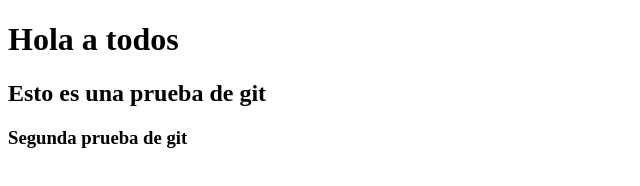
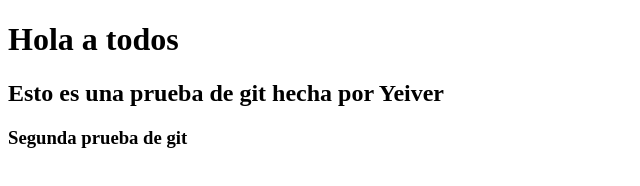
Before and after one commit to ShurtadoT/clase-pw, a plain HTML site: page index.html in a window 1280 px wide. Shown: the whole page, without its empty margins (0-640 px from the left). Drawn offline with Linux system fonts and the light colour scheme.

Commit message:
Coloco Yeiver

```diff
--- a/index.html
+++ b/index.html
@@ -7,7 +7,7 @@
 </head>
 <body>
     <h1>Hola a todos</h1>
-    <h2>Esto es una prueba de git</h2>
+    <h2>Esto es una prueba de git hecha por Yeiver</h2>
     <h3>Segunda prueba de git</h3>
 </body>
 </html>
```
